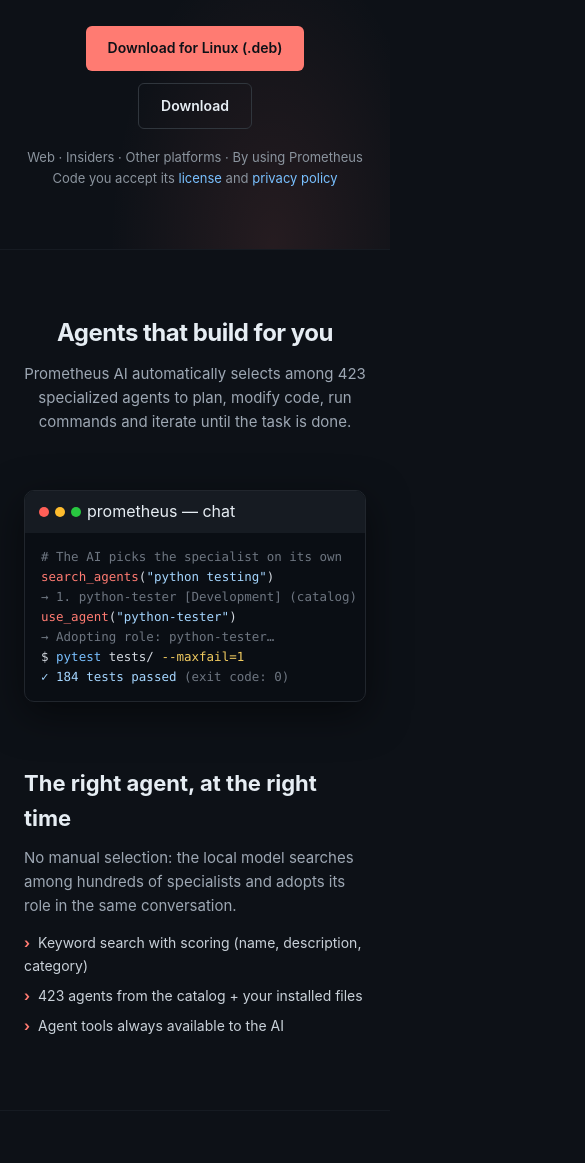
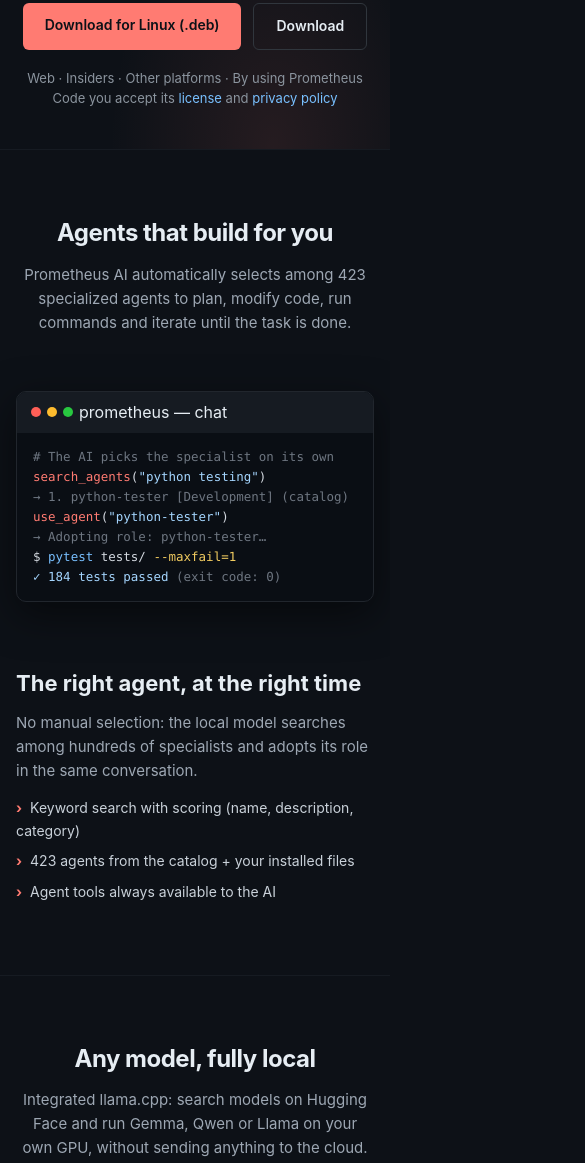
Before and after one commit to andrexp31/prometheus-code-docs, a website: page public/en/index.html in a window 390 px wide. Shown: the part 753-1916 px from the top of the page, 585 px wide, since content can reach past the window. Drawn offline with Linux system fonts and the light colour scheme; files whose address does not match are found by name.

Commit message:
fix(css): responsive móvil — ocultar nav-links <760px, min-width 0 en .pair, paddings móviles

```diff
--- a/public/assets/site.css
+++ b/public/assets/site.css
@@ -93,6 +93,17 @@ footer { border-top: 1px solid #21262d; padding: 36px 0; }
 
 @media (max-width: 1000px) { .layout { grid-template-columns: 1fr; } .sidebar, .toc { position: static; } }
 
+@media (max-width: 760px) {
+  .nav-links { display: none; }
+  .wrap { padding: 0 16px; }
+  .hero { padding: 48px 0 40px; }
+  section { padding: 40px 0; }
+  .pair { gap: 24px; }
+  .cta { padding: 32px 16px; }
+}
+
+.pair > * { min-width: 0; }
+
 /* home (mockup home-hifi-v6) */
 section { padding: 64px 0; border-top: 1px solid #161b22; }
 .sec-head { text-align: center; max-width: 780px; margin: 0 auto 40px; }
--- a/public/en/assets/site.css
+++ b/public/en/assets/site.css
@@ -93,6 +93,17 @@ footer { border-top: 1px solid #21262d; padding: 36px 0; }
 
 @media (max-width: 1000px) { .layout { grid-template-columns: 1fr; } .sidebar, .toc { position: static; } }
 
+@media (max-width: 760px) {
+  .nav-links { display: none; }
+  .wrap { padding: 0 16px; }
+  .hero { padding: 48px 0 40px; }
+  section { padding: 40px 0; }
+  .pair { gap: 24px; }
+  .cta { padding: 32px 16px; }
+}
+
+.pair > * { min-width: 0; }
+
 /* home (mockup home-hifi-v6) */
 section { padding: 64px 0; border-top: 1px solid #161b22; }
 .sec-head { text-align: center; max-width: 780px; margin: 0 auto 40px; }
```
